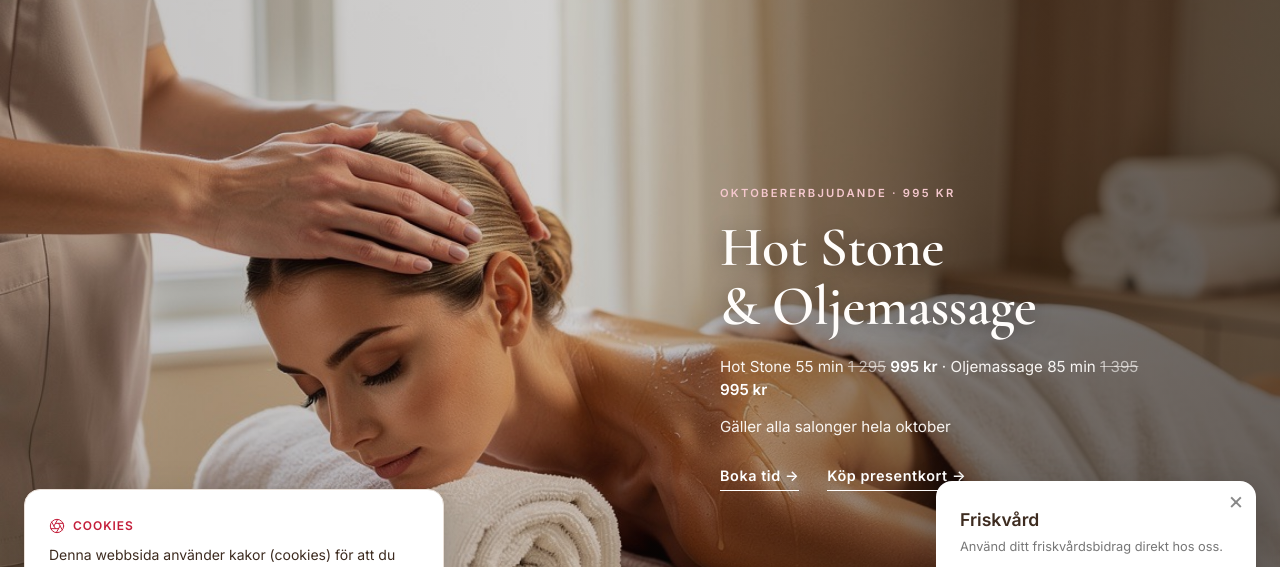
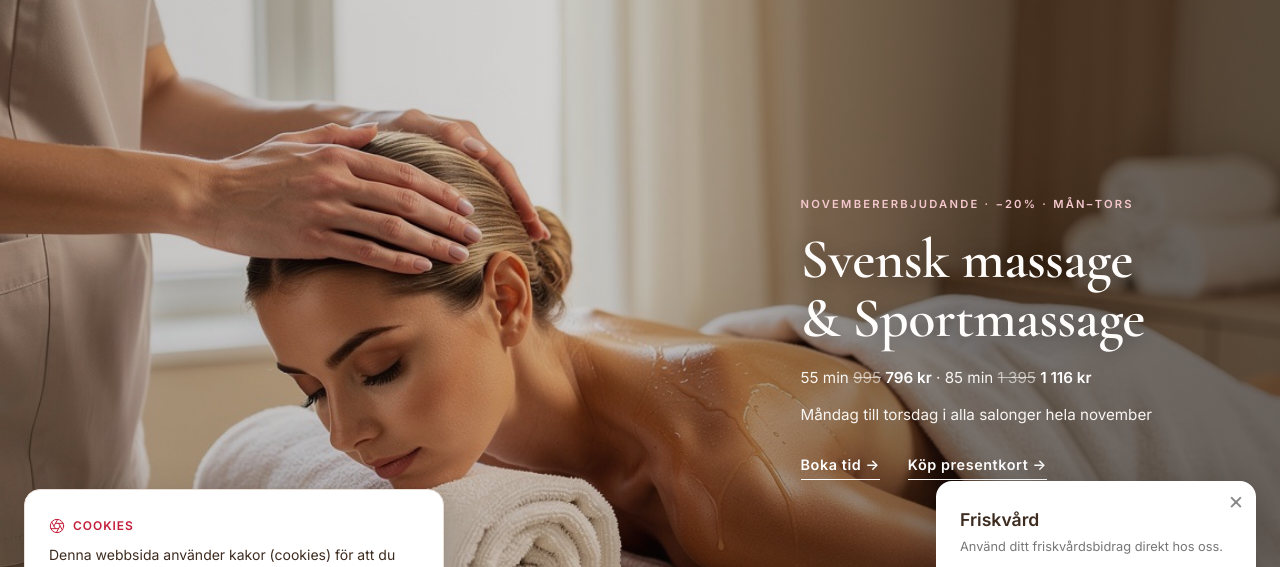
Before and after one commit to Boyaci02/cutie-care, a plain HTML site: page index.html in a window 1280 px wide. Shown: the part 86-653 px from the top of the page. Drawn offline with nearby package versions, Linux system fonts and the light colour scheme; a script that the page names is missing.

Commit message:
Startsidan: novembererbjudandet i stallet for oktober
Svensk massage och Sportmassage 55 min 796 kr, 85 min 1 116 kr,
mandag till torsdag i alla salonger hela november (Denisa 1/11).
Kop presentkort-knappen ligger kvar.

Co-Authored-By: Claude Opus 5.5 <noreply@anthropic.com>

```diff
--- a/index.html
+++ b/index.html
@@ -151,16 +151,16 @@
   <div class="hero-promo__overlay"></div>
 
   <div class="hero-promo__content">
-    <span class="hero-promo__eyebrow">Oktobererbjudande &middot; 995 kr</span>
+    <span class="hero-promo__eyebrow">Novembererbjudande &middot; &minus;20% &middot; M&aring;n&ndash;Tors</span>
     <h1 class="hero-promo__title">
-      Hot&nbsp;Stone<br />&amp;&nbsp;Oljemassage
+      Svensk&nbsp;massage<br />&amp;&nbsp;Sportmassage
     </h1>
     <ul class="hero-promo__offers">
       <li class="hero-promo__offer">
-        <span class="hero-promo__offer-price">Hot Stone 55 min <s>1&nbsp;295</s> <strong>995 kr</strong> &middot; Oljemassage 85 min <s>1&nbsp;395</s> <strong>995 kr</strong></span>
+        <span class="hero-promo__offer-price">55 min <s>995</s> <strong>796 kr</strong> &middot; 85 min <s>1&nbsp;395</s> <strong>1&nbsp;116 kr</strong></span>
       </li>
       <li class="hero-promo__offer">
-        <span class="hero-promo__offer-price">G&auml;ller alla salonger hela oktober</span>
+        <span class="hero-promo__offer-price">M&aring;ndag till torsdag i alla salonger hela&nbsp;november</span>
       </li>
     </ul>
     <div class="hero-promo__links">
```
